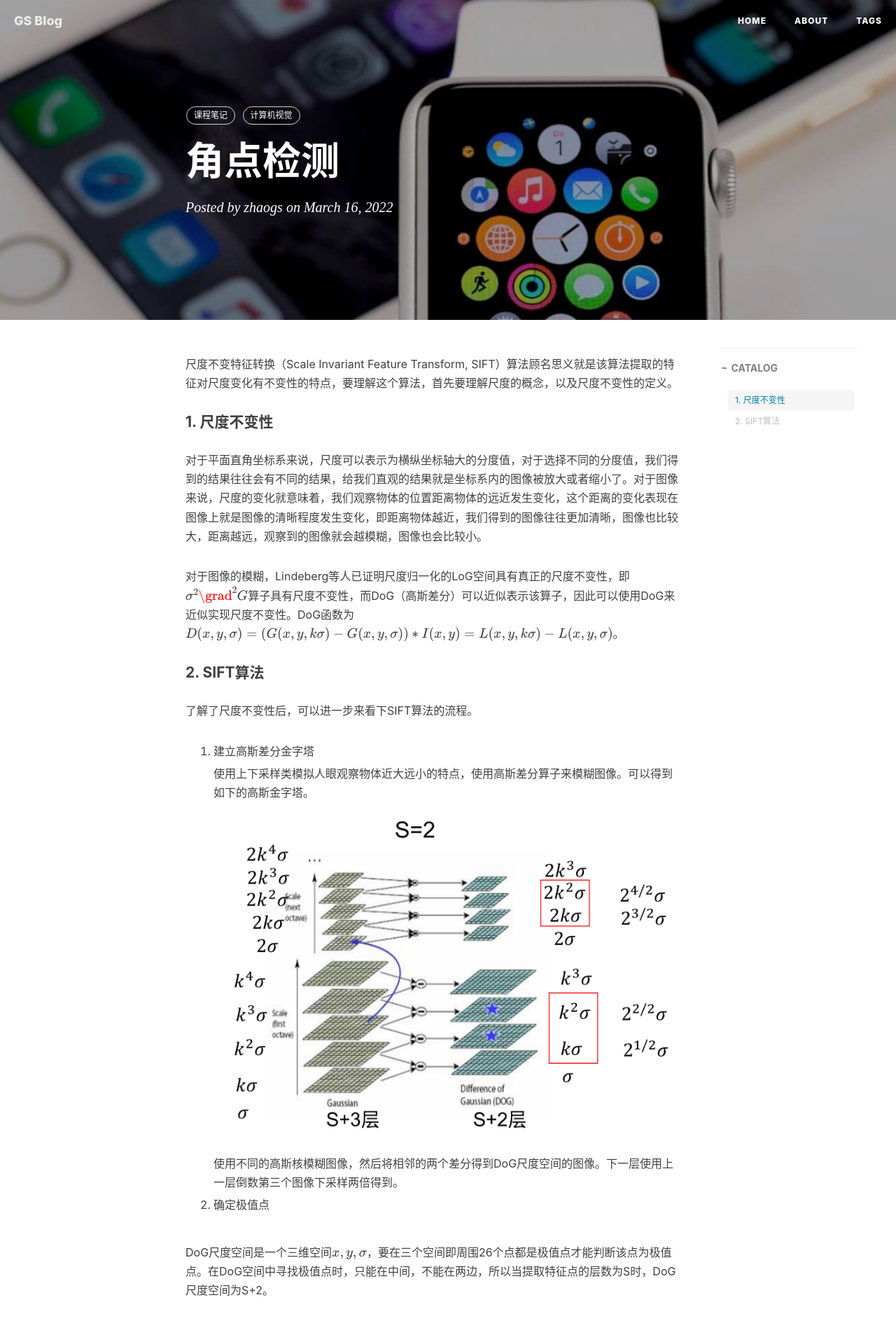
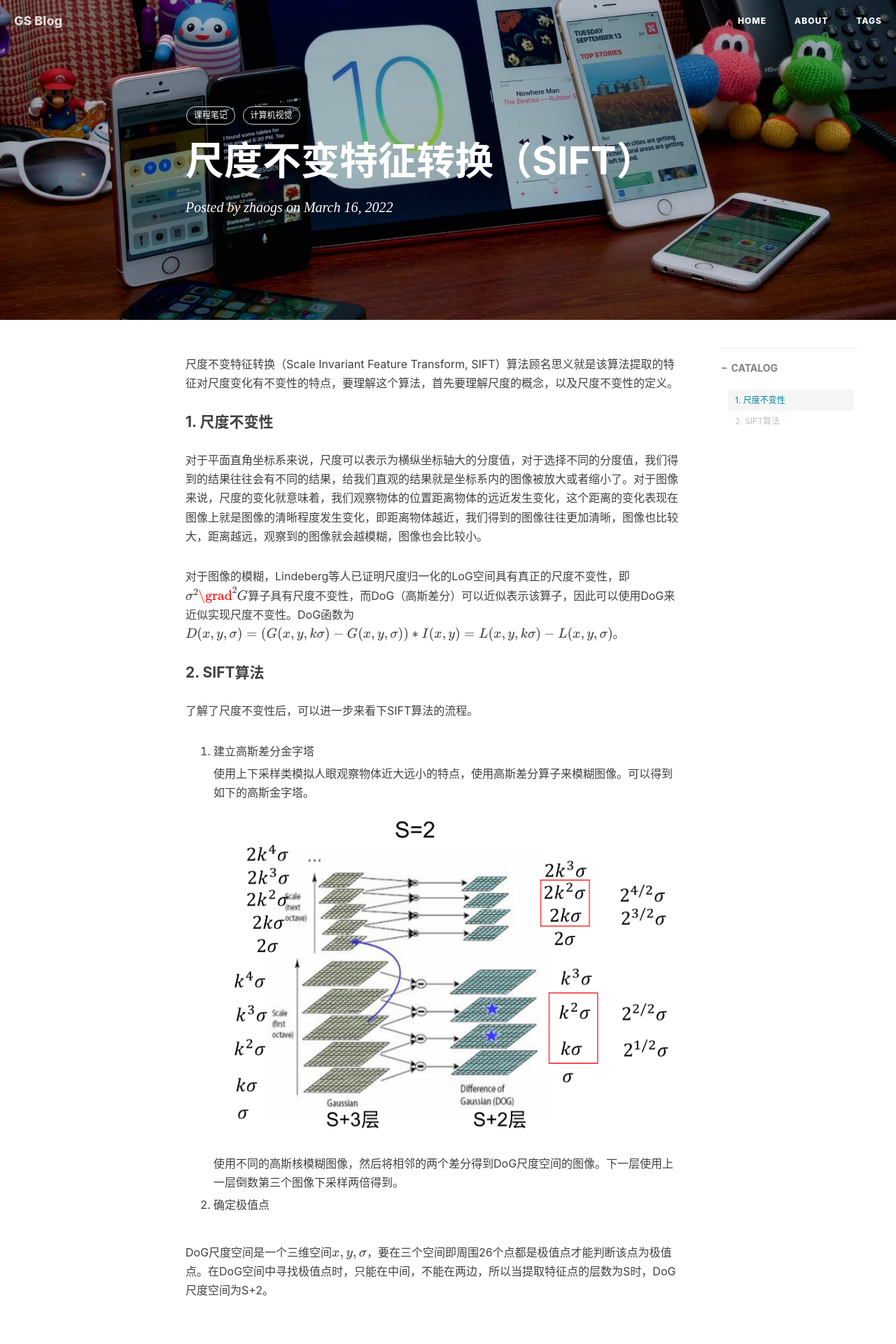
Before and after one commit to f1yfisher/f1yfisher.github.io, a Jekyll site: the page built from _posts/2022-03-16-SIFT.md, in a window 1280 px wide. Shown: the top 1920 px of the page at 70% size. Built offline with Jekyll 4.4.1, drawn with Linux system fonts in a browser that asks for light colours; nearby versions of some CDN libraries; formulas are drawn with MathJax 3; comment, search, counter and statistics services are not loaded.

Commit message:
Update 2022-03-16-SIFT.md

```diff
--- a/_posts/2022-03-16-SIFT.md
+++ b/_posts/2022-03-16-SIFT.md
@@ -1,9 +1,9 @@
 ---
 layout: post
-title: 角点检测
+title: 尺度不变特征转换（SIFT）
 date: 2022-03-16
 author: zhaogs
-header-img: img/post-bg-iWatch.jpg
+header-img: img/post-bg-ioses.jpg
 catalog: true
 tags:
       - 课程笔记
```
